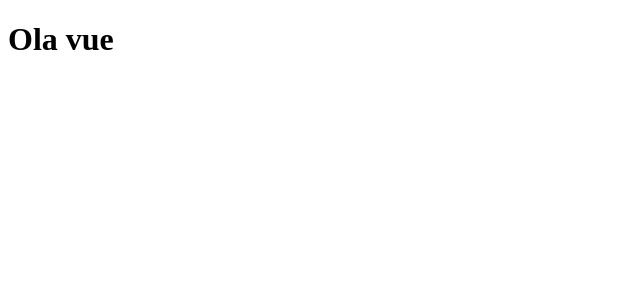
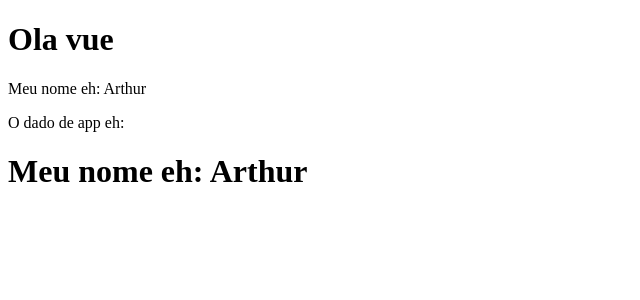
Before and after one commit to Galdinowski/Aprendendo-vue, a Vue app in the folder 2_projeto_vue/: page / in a window 1280 px wide. Shown: the top 300 px of the page, without its empty margins (0-640 px from the left). Built offline with nearby package versions, Linux system fonts and the light colour scheme.

Commit message:
Aprendendo a usar LifeHooks

```diff
--- a/2_projeto_vue/src/App.vue
+++ b/2_projeto_vue/src/App.vue
@@ -1,15 +1,19 @@
 <template>
   <div>
     <PrimeiroComponente />
+    <p>O dado de app eh: {{ testando }}</p>
+    <LifeCycle/>
   </div>
 </template>
 
 <script>
+import LifeCycle from './components/LifeCycle.vue'
 import PrimeiroComponente from './components/PrimeiroComponente.vue'
   export default{
     name:'App',
     components:{
-            PrimeiroComponente
+            PrimeiroComponente,
+            LifeCycle
         }
   }
 </script>
--- /dev/null
+++ b/2_projeto_vue/src/components/LifeCycle.vue
@@ -0,0 +1,32 @@
+<template>
+    <div>
+        <h1>Meu nome eh: {{ nome }}</h1>
+    </div>
+
+
+</template>
+
+<script>
+    export default{
+        name: 'LifeCycle',
+        data()
+        {
+            return {
+                nome: 'Ainda nao sei'
+            }
+        },
+        created()
+        {
+            setTimeout(()=>{
+                this.nome = "Arthur"
+            },2000)
+
+        },
+        mounted()
+        {
+            this.nome = "Lazaro"
+        }
+
+    }
+
+</script>
--- a/2_projeto_vue/src/components/PrimeiroComponente.vue
+++ b/2_projeto_vue/src/components/PrimeiroComponente.vue
@@ -1,11 +1,21 @@
 <template>
-    <h1>Ola vue</h1>
+    <div>
+        <h1>Ola vue</h1>
+        <p>Meu nome eh: {{ name }}</p>
+    </div>
+
 </template>
 
 <script>
     export default{
 
-        name:'PrimeiroComponente'
+        name:'PrimeiroComponente',
+        data()
+        {
+            return {
+                name: "Arthur"
+            }
+        }
 
     }
 </script>
```
